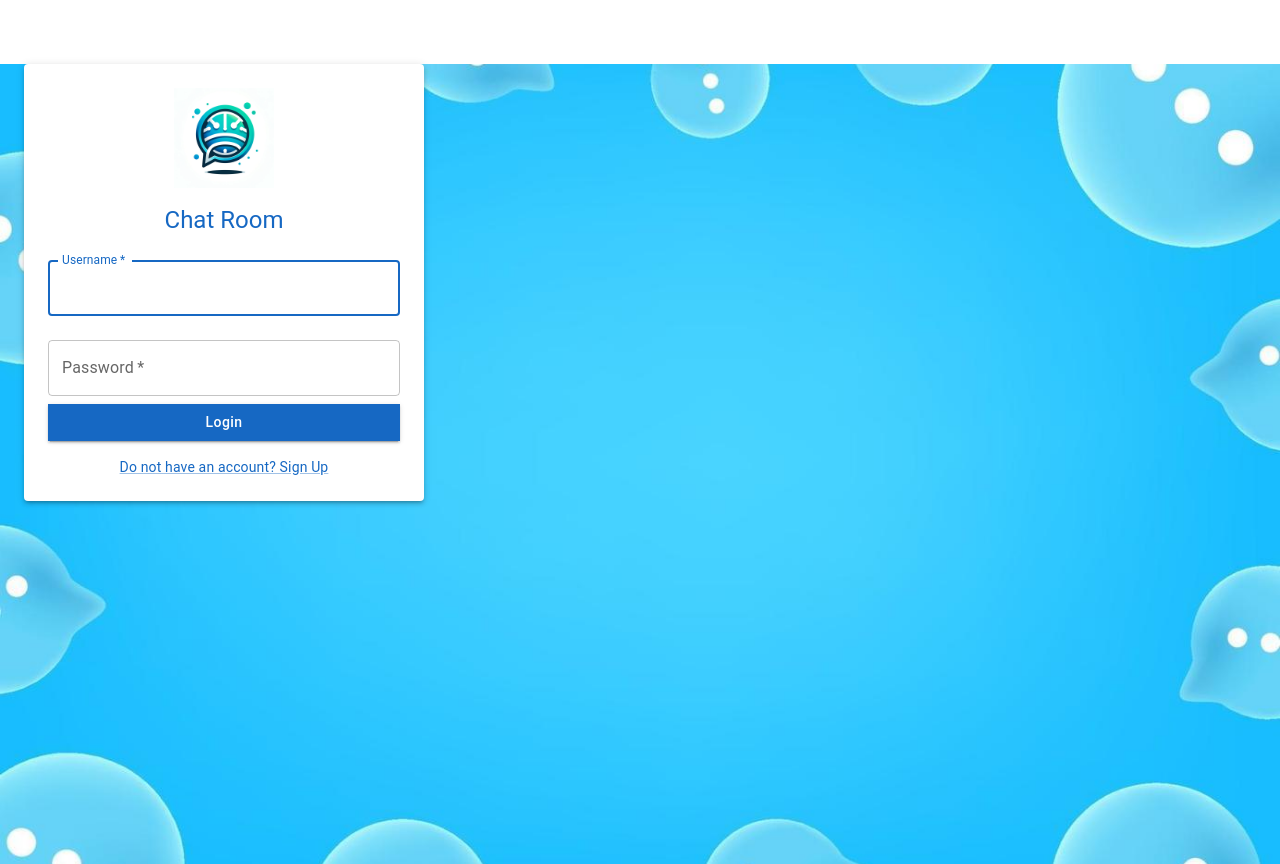
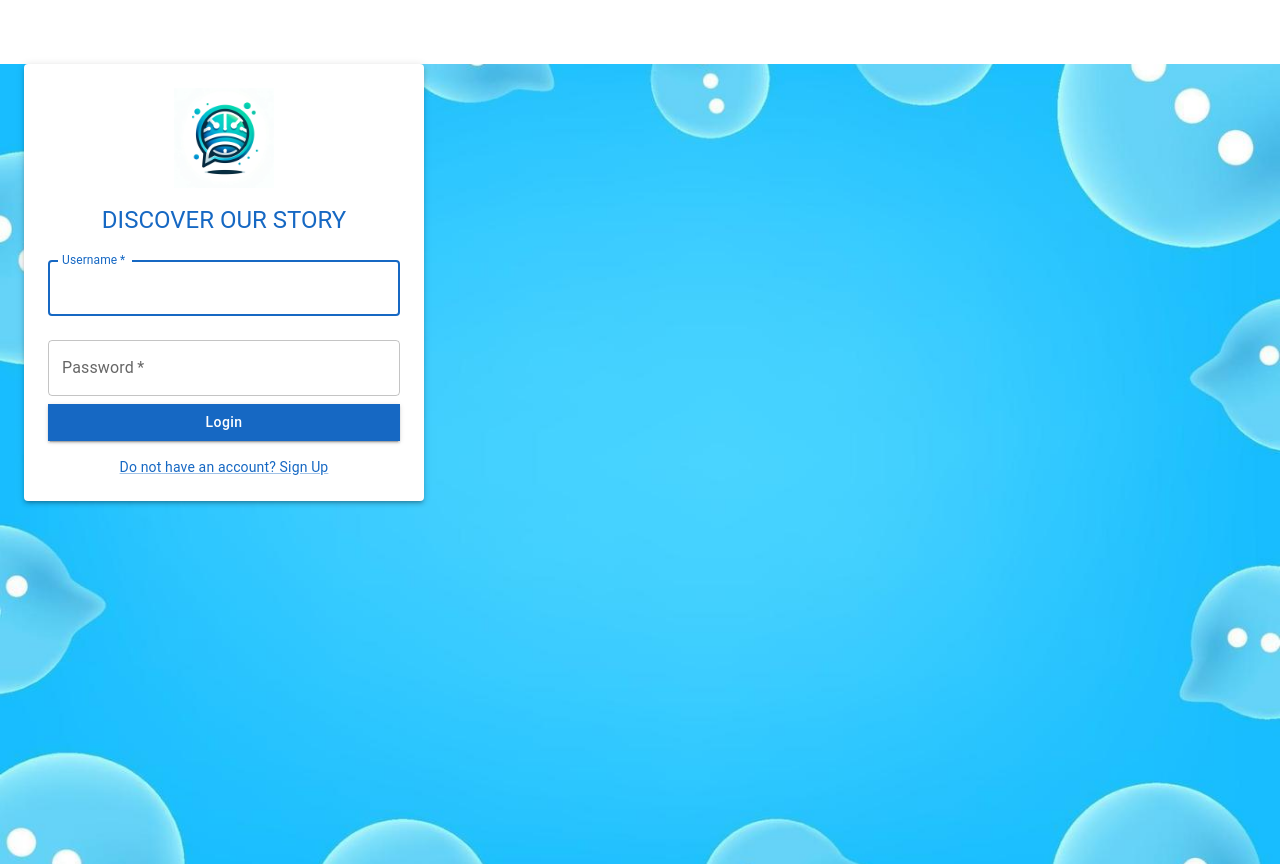
Before and after one commit to LoiDo-A5/discover-our-story-chat-frontend, a Next.js app: page /login in a window 1280 px wide. Built offline with nearby package versions, Linux system fonts and the light colour scheme.

Commit message:
change logo

```diff
--- a/src/hooks/useChat.tsx
+++ b/src/hooks/useChat.tsx
@@ -8,7 +8,7 @@ function useChat(roomId: string) {
 
   useEffect(() => {
     // const websocket = new WebSocket(`ws://127.0.0.1:8000/ws/chat/${roomId}/`);
-    const websocket = new WebSocket(`ws://3.80.81.109:8000/ws/chat/${roomId}/`);
+    const websocket = new WebSocket(`ws://18.208.158.34:8000/ws/chat/${roomId}/`);
     setWs(websocket);
 
     websocket.onopen = (event) => {
--- a/src/pages/login.tsx
+++ b/src/pages/login.tsx
@@ -51,8 +51,8 @@ const LoginForm: React.FC = () => {
         <div className={classes.logoContainer}>
           <Image src={Logo} alt="Logo" className={classes.logo} />
         </div>
-        <Typography component="h1" variant="h5" className={classes.title}>
-          Chat Room
+        <Typography component="h1" variant="h5" className={classes.title} >
+          DISCOVER OUR STORY
         </Typography>
         <form onSubmit={handleSubmit} className={classes.form}>
           <TextField
--- a/src/styles/login/useLoginStyle.js
+++ b/src/styles/login/useLoginStyle.js
@@ -37,6 +37,7 @@ const useStyles = makeStyles((theme) => ({
   title: {
     margin: theme.spacing(1),
     color: Colors.Blue19,
+    textAlign: "center",
   },
   form: {
     width: "100%",
```
Also changed, not shown: src/images/logo2.png (added), 1 other file (tests, documents, lock files or other folders).
